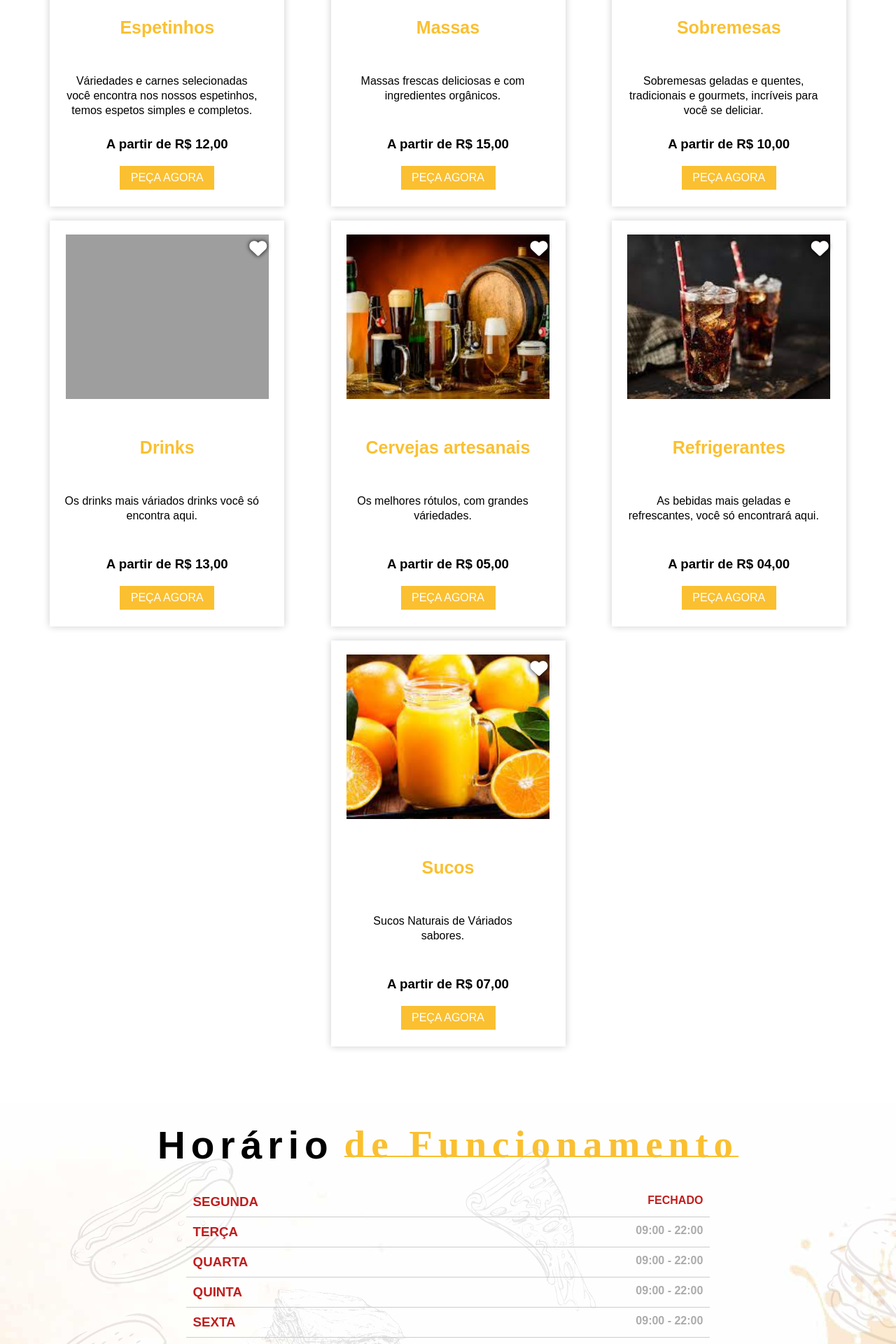
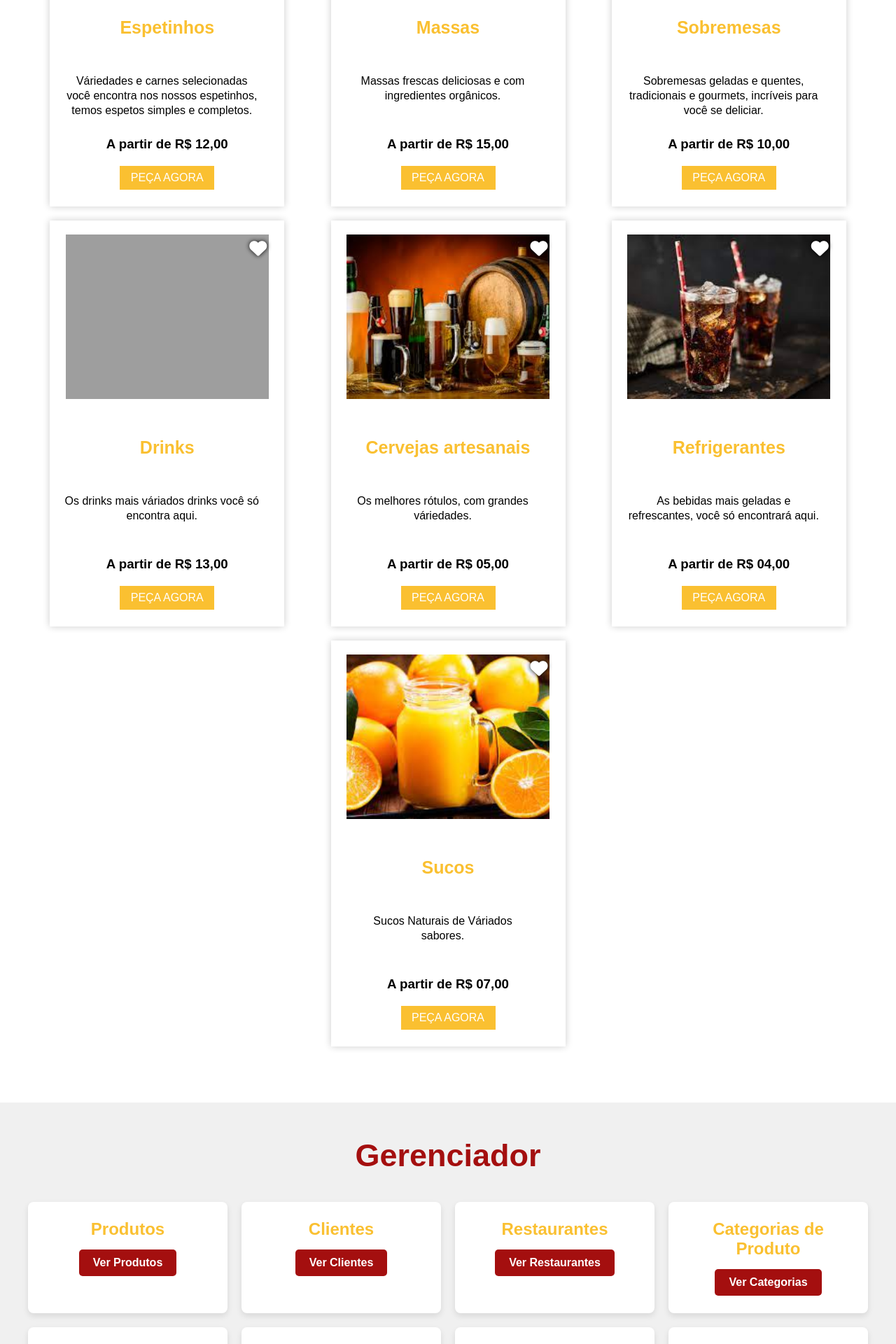
Before and after one commit to adriele-mesquita/Programacao-WEB-II-, a Django app: page / in a window 1280 px wide. Shown: the part 1640-3560 px from the top of the page at 70% size. Run offline with Django 5.2, Linux system fonts and the light colour scheme; some libraries are stand-ins or nearby versions; grey boxes are pictures that could not be loaded.

Commit message:
corrigindo erros

```diff
--- a/templates/index.html
+++ b/templates/index.html
@@ -9,16 +9,66 @@
     <link rel="icon" type="image/png" sizes="16x16" href="{% static 'assets/logo1.png' %}">
     <link rel="manifest" href="{% static 'assets/logo1.png' %}">
     <link rel="mask-icon" href="{% static 'assets/logo1.png' %}" color="#5bbad5">
+
+    <link rel="stylesheet" href="https://cdnjs.cloudflare.com/ajax/libs/font-awesome/6.1.1/css/all.min.css"
+        integrity="sha512-KfkfwYDsLkIlwQp6LFnl8zNdLGxu9YAA1QvwINks4PhcElQSvqcyVLLD9aMhXd13uQjoXtEKNosOWaZqXgel0g=="
+        crossorigin="anonymous" referrerpolicy="no-referrer" />
     <meta name="msapplication-TileColor" content="#da532c">
     <meta name="theme-color" content="#ffffff">
     <meta name="viewport" content="width=device-width, initial-scale=1.0">
     <meta name="description" content="site de delivery de comida">
     <meta charset="UTF-8">
-    <link rel="stylesheet" href="https://cdnjs.cloudflare.com/ajax/libs/font-awesome/6.1.1/css/all.min.css"
-        integrity="sha512-KfkfwYDsLkIlwQp6LFnl8zNdLGxu9YAA1QvwINks4PhcElQSvqcyVLLD9aMhXd13uQjoXtEKNosOWaZqXgel0g=="
-        crossorigin="anonymous" referrerpolicy="no-referrer" />
 
     <title>Food Travel</title>
+    <style>
+        .crud-shortcuts {
+            width: 100%;
+            padding: 50px 20px;
+            text-align: center;
+            background-color: #f0f0f0;
+        }
+        .crud-shortcuts h1 {
+            font-size: 45px;
+            color: #A40F0F;
+            margin-bottom: 40px;
+        }
+        .crud-grid {
+            display: grid;
+            grid-template-columns: repeat(auto-fit, minmax(250px, 1fr));
+            gap: 20px;
+            max-width: 1200px;
+            margin: 0 auto;
+        }
+        .crud-item {
+            background-color: #fff;
+            padding: 25px;
+            border-radius: 8px;
+            box-shadow: 0 4px 8px rgba(0,0,0,0.1);
+            text-align: center;
+            transition: transform 0.2s ease-in-out;
+        }
+        .crud-item:hover {
+            transform: translateY(-5px);
+        }
+        .crud-item h3 {
+            color: #fac031;
+            font-size: 24px;
+            margin-bottom: 15px;
+        }
+        .crud-item a {
+            display: inline-block;
+            background-color: #A40F0F;
+            color: white;
+            padding: 10px 20px;
+            border-radius: 5px;
+            text-decoration: none;
+            font-weight: bold;
+            transition: background-color 0.2s ease-in-out;
+        }
+        .crud-item a:hover {
+            background-color: #c01e1e;
+        }
+    </style>
 </head>
 
 <body>
@@ -34,7 +84,7 @@
                 <li><a href="#Cardápio">Cardápio</a></li>
                 <li><a href="#Horário">Horário</a></li>
                 <li><a href="#Avaliações">Avaliações</a></li>
-                <li><a href="#pedido">Pedido</a></li>
+                <li><a href="{% url 'core:pedido_list' %}">Pedidos</a></li>
             </ul>
             <div class="icones">
                 <i class="fa-solid fa-magnifying-glass"></i>
@@ -46,8 +96,7 @@
     </section>
 
     <div class="começa">
-        <div class="começo">
-            <div class="texto">
+        <div class="começo"> <div class="texto">
                 <h1> Uma viagem <span>de sabores</span></h1>
 
                 <p>Em nosso restaurante, embarque em uma viagem
@@ -68,8 +117,7 @@
         </div>
     </div>
 
-    <div class="Cardápio" id="Cardápio">
-        <h1>Nosso<span>Cardápio</span></h1>
+    <div class="Cardápio" id="Cardápio"> <h1>Nosso<span>Cardápio</span></h1>
 
         <div class="caixas">
             <div class="box">
@@ -132,7 +180,7 @@
                     </p>
                     <h3>A partir de R$40,00</h3>
 
-                    <a href="{% url 'core:catalogo' categoria=3 %}" class="botao-peça peça"> PEÇA AGORA</a>
+                    <a href="{% url 'core:catalogo' categoria=3 %}" class="botao-peça peça"> PEÇA NOW</a>
                 </div>
 
             </div>
@@ -274,6 +322,7 @@
 
                 <div class="img1">
                     <img src="{% static 'assets/suco laranja.jpg' %}">
+                    <a href="{% url 'core:produto_list' %}">Ver Produtos</a>
                 </div>
 
                 <div class="botao">
@@ -293,9 +342,53 @@
         </div>
     </div>
 
+    <div class="crud-shortcuts">
+        <h1>Gerenciador</h1>
+        <div class="crud-grid">
+            <div class="crud-item">
+                <h3>Produtos</h3>
+                <a href="{% url 'core:produto_list' %}">Ver Produtos</a>
+            </div>
+            <div class="crud-item">
+                <h3>Clientes</h3>
+                <a href="{% url 'core:cliente_list' %}">Ver Clientes</a>
+            </div>
+            <div class="crud-item">
+                <h3>Restaurantes</h3>
+                <a href="{% url 'core:restaurante_list' %}">Ver Restaurantes</a>
+            </div>
+            <div class="crud-item">
+                <h3>Categorias de Produto</h3>
+                <a href="{% url 'core:categoria_produto_list' %}">Ver Categorias</a>
+            </div>
+            <div class="crud-item">
+                <h3>Pedidos</h3>
+                <a href="{% url 'core:pedido_list' %}">Ver Pedidos</a>
+            </div>
+            <div class="crud-item">
+                <h3>Endereços de Cliente</h3>
+                <a href="{% url 'core:endereco_cliente_list' %}">Ver Endereços</a>
+            </div>
+            <div class="crud-item">
+                <h3>Itens de Pedido</h3>
+                <a href="{% url 'core:item_pedido_list' %}">Ver Itens de Pedido</a>
+            </div>
+            <div class="crud-item">
+                <h3>Avaliações</h3>
+                <a href="{% url 'core:avaliacao_list' %}">Ver Avaliações</a>
+            </div>
+            <div class="crud-item">
+                <h3>Funcionários</h3>
+                <a href="{% url 'core:funcionario_list' %}">Ver Funcionários</a>
+            </div>
+            <div class="crud-item">
+                <h3>Pagamentos</h3>
+                <a href="{% url 'core:pagamento_list' %}">Ver Pagamentos</a>
+            </div>
+        </div>
+    </div>
 
-    <div class="Horário" id="Horário">
-        <h1>Horário <span>de Funcionamento</span></h1>
+    <div class="Horário" id="Horário"> <h1>Horário <span>de Funcionamento</span></h1>
 
         <ul type="none" class="lista">
             <li>
@@ -330,8 +423,7 @@
         </ul>
     </div>
 
-    <div class="Avaliações" id="Avaliações">
-        <h1>Avaliações<span> dos Clientes</span></h1>
+    <div class="Avaliações" id="Avaliações"> <h1>Avaliações<span> dos Clientes</span></h1>
 
         <div class="avac">
             <div class="ava1">
@@ -469,7 +561,7 @@
         <h1>Venha nos fazer uma visita</h1>
 
         <iframe
-            src="https://www.google.com/maps/embed?pb=!1m18!1m12!1m3!1d3744.156545749294!2d-55.15647568507871!3d-17.98687708764049!2m3!1f0!2f0!3f0!3m2!1i1024!2i768!4f13.1!3m3!1m2!1s0x937c87c0a96976a5%3A0xf6956f4d54d5b2c7!2sIFMT%20-%20Campus%20Campo%20Verde!5e0!3m2!1spt-BR!2sbr!4v1678829994017!5m2!1spt-BR!2sbr"
+            src="https://www.google.com/maps/embed?pb=!1m14!1m8!1m3!1d15375.250377819808!2d-55.16896!3d-15.548174!3m2!1i1024!2i768!4f13.1!3m3!1m2!1s0x937635410b1e92d7%3A0x152a8959ce575393!2zQ2Fmw6kgZGEgcHJhw6dh!5e0!3m2!1spt-BR!2sbr!4v1701618287421!5m2!1spt-BR!2sbr"
             width="450" height="400" style="border:0;" allowfullscreen="" loading="lazy"
             referrerpolicy="no-referrer-when-downgrade"></iframe>
 
@@ -485,7 +577,7 @@
                 </li>
 
                 <li>
-                    <a href="tel://556634192471"><img src="{% static 'assets/wicon tele2.png' %}"></a>
+                    <a href="tel://556635292471"><img src="{% static 'assets/wicon tele2.png' %}"></a>
                     (66) 3419-2471
                 </li>
             </ul>
@@ -494,8 +586,7 @@
     </div>
 
 
-    <div class="rodape">
-        <p>© Food Travel - Todos os direitos reservados</p>
+    <div class="rodape"> <p>© Food Travel - Todos os direitos reservados</p>
         <p>Desenvolvido por <span>"<a href="https://www.linkedin.com/in/adriele-mesquita-340817238">Adriele
                     Mesquita</a>,
                 <a href="https://br.linkedin.com/in/douglas-tadeu-a3a090205">Douglas Tadeu</a>,
--- a/templates/item_pedido_detail.html
+++ b/templates/item_pedido_detail.html
@@ -1,4 +1,5 @@
 {% load static %}
+{% load custom_filters %}
 <!DOCTYPE html>
 <html lang="pt-br">
 <head>
--- a/templates/item_pedido_list.html
+++ b/templates/item_pedido_list.html
@@ -1,4 +1,5 @@
 {% load static %}
+{% load custom_filters %}
 <!DOCTYPE html>
 <html lang="pt-br">
 <head>
--- a/templates/login.html
+++ b/templates/login.html
@@ -1,4 +1,5 @@
 {% load static %}
+{% load custom_filters %}
 <!DOCTYPE html>
 <html lang="pt-br">
 
--- a/templates/pagamento_confirm_delete.html
+++ b/templates/pagamento_confirm_delete.html
@@ -1,4 +1,5 @@
 {% load static %}
+{% load custom_filters %}
 <!DOCTYPE html>
 <html lang="pt-br">
 <head>
--- a/templates/pagamento_detail.html
+++ b/templates/pagamento_detail.html
@@ -1,4 +1,5 @@
 {% load static %}
+{% load custom_filters %}
 <!DOCTYPE html>
 <html lang="pt-br">
 <head>
--- a/templates/pagamento_list.html
+++ b/templates/pagamento_list.html
@@ -1,4 +1,5 @@
 {% load static %}
+{% load custom_filters %}
 <!DOCTYPE html>
 <html lang="pt-br">
 <head>
--- a/templates/pedido_confirm_delete.html
+++ b/templates/pedido_confirm_delete.html
@@ -1,4 +1,5 @@
 {% load static %}
+{% load custom_filters %}
 <!DOCTYPE html>
 <html lang="pt-br">
 <head>
--- a/templates/pedido_detail.html
+++ b/templates/pedido_detail.html
@@ -1,4 +1,5 @@
 {% load static %}
+{% load custom_filters %}
 <!DOCTYPE html>
 <html lang="pt-br">
 <head>
--- a/templates/pedido_list.html
+++ b/templates/pedido_list.html
@@ -1,4 +1,5 @@
 {% load static %}
+{% load custom_filters %}
 <!DOCTYPE html>
 <html lang="pt-br">
 <head>
--- a/templates/produto_confirm_delete.html
+++ b/templates/produto_confirm_delete.html
@@ -1,4 +1,5 @@
 {% load static %}
+{% load custom_filters %}
 <!DOCTYPE html>
 <html lang="pt-br">
 <head>
--- a/templates/produto_detail.html
+++ b/templates/produto_detail.html
@@ -1,4 +1,5 @@
 {% load static %}
+{% load custom_filters %}
 <!DOCTYPE html>
 <html lang="pt-br">
 <head>
--- a/templates/produto_form.html
+++ b/templates/produto_form.html
@@ -1,4 +1,5 @@
 {% load static %}
+{% load custom_filters %}
 <!DOCTYPE html>
 <html lang="pt-br">
 <head>
--- a/templates/produto_list.html
+++ b/templates/produto_list.html
@@ -1,4 +1,5 @@
 {% load static %}
+{% load custom_filters %}
 <!DOCTYPE html>
 <html lang="pt-br">
 <head>
--- a/templates/restaurante_confirm_delete.html
+++ b/templates/restaurante_confirm_delete.html
@@ -1,4 +1,5 @@
 {% load static %}
+{% load custom_filters %}
 <!DOCTYPE html>
 <html lang="pt-br">
 <head>
--- a/templates/restaurante_detail.html
+++ b/templates/restaurante_detail.html
@@ -1,4 +1,5 @@
 {% load static %}
+{% load custom_filters %}
 <!DOCTYPE html>
 <html lang="pt-br">
 <head>
--- a/templates/restaurante_list.html
+++ b/templates/restaurante_list.html
@@ -1,4 +1,5 @@
 {% load static %}
+{% load custom_filters %}
 <!DOCTYPE html>
 <html lang="pt-br">
 <head>
```
Also changed, not shown: core/__init__.py (deleted), core/templatetags/__init__.py (added).
